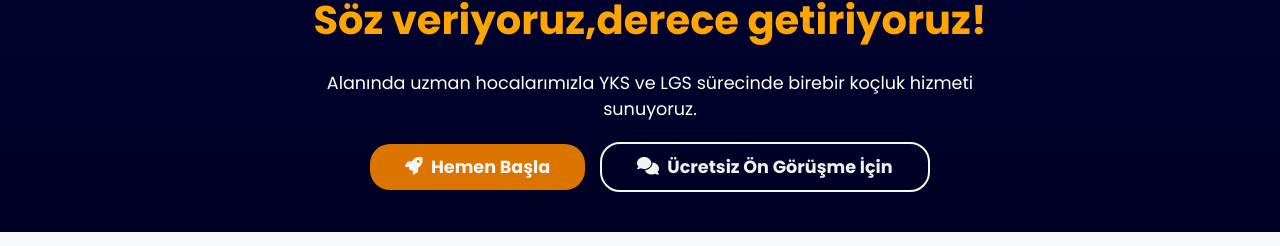
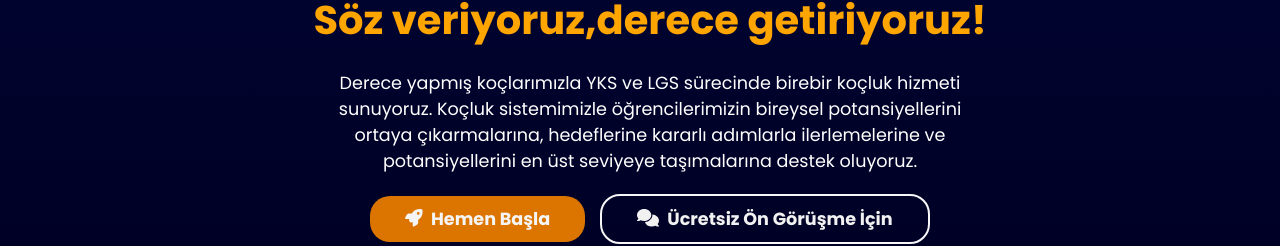
Before and after one commit to oomerozdemir/sozderece-frontend, a React (Create React App) app: page / in a window 1280 px wide. Shown: the part 446-692 px from the top of the page. Built offline with nearby package versions, Linux system fonts and the light colour scheme; no server answers; what ra-data-simple-rest would draw is missing.

Commit message:
coachSlider koc resim duzenlemesi

```diff
--- a/src/App.jsx
+++ b/src/App.jsx
@@ -163,7 +163,8 @@ export default App;
 ogrencının sıparıs bıtımıne yakın bıldırımlerı ekle
 otomatık odeme/abonelık sıstemını ekle
 
-info section yerine koc slider i
+ogrencı panelınde atanmıs koc olmasına ragmen gozukmuyor bunu duzelt
+
 
 iade talebi gonderilemiyor ona bak ayrica sureli yap 5 gunluk olucak
 
--- a/src/components/HeroSection.jsx
+++ b/src/components/HeroSection.jsx
@@ -22,8 +22,12 @@ const HeroSection = () => {
     <div className="hero-content">
       <h2 className="highlight">Söz veriyoruz,derece getiriyoruz!</h2>
       <p>
-        Alanında uzman hocalarımızla YKS ve LGS sürecinde birebir koçluk
+        Derece yapmış koçlarımızla YKS ve LGS sürecinde birebir koçluk
         hizmeti sunuyoruz.
+        Koçluk sistemimizle öğrencilerimizin
+        bireysel potansiyellerini ortaya çıkarmalarına,
+        hedeflerine kararlı adımlarla ilerlemelerine ve potansiyellerini
+        en üst seviyeye taşımalarına destek oluyoruz.
       </p>
       <a href="#paketler" className="hero-button">
         <FontAwesomeIcon icon={faRocket} style={{ marginRight: "8px" }} />
```
